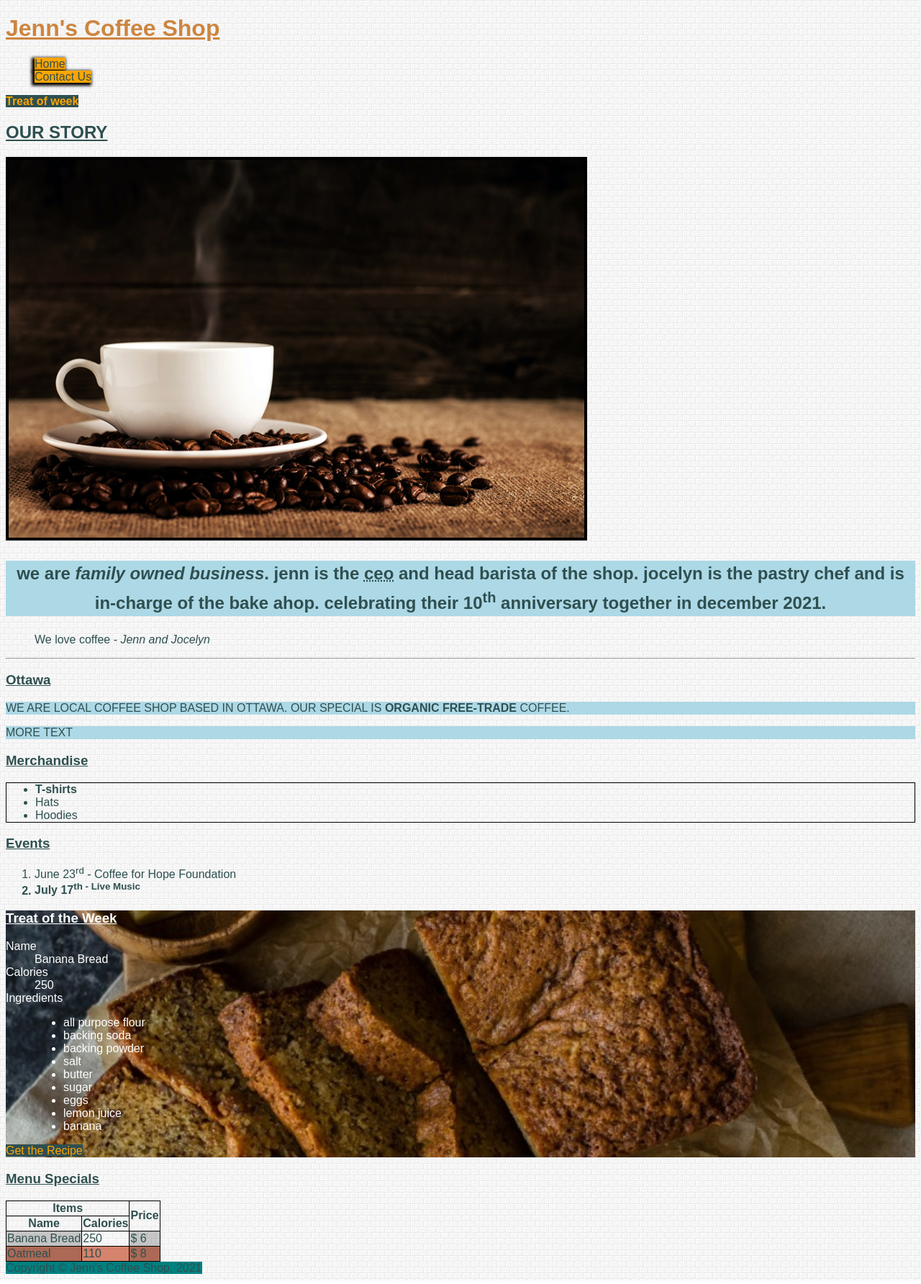
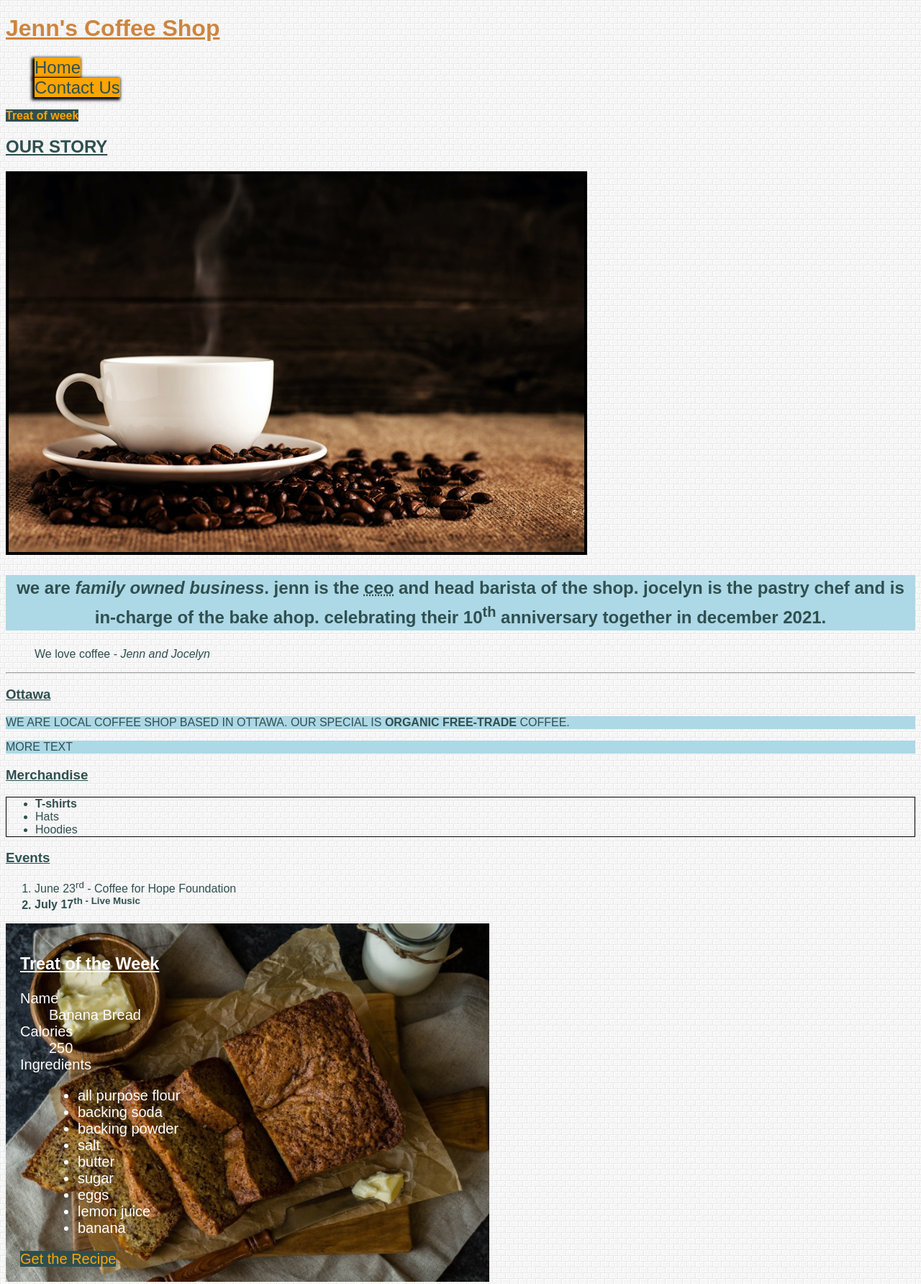
Before and after one commit to hsia0003/hsia0003, a plain HTML site: page week-6/index.html in a window 1280 px wide. Shown: the top 1784 px of the page at 72% size. Drawn offline with Linux system fonts and the light colour scheme.

Commit message:
adds the folder

```diff
--- a/html-assignment/css/assignment.css
+++ b/html-assignment/css/assignment.css
@@ -12,7 +12,7 @@ footer {
 
 .site-title {
     color:darkgoldenrod;
-    text-decoration: border;
+    text-decoration: none;
 }
 
     #my-image {
--- a/week-6/css/main.css
+++ b/week-6/css/main.css
@@ -35,6 +35,8 @@ nav ul{
 nav ul a {
     color: darkslategray;
     text-decoration: none;
+    font-size: 1.5em;
+    /* 1.5 x 16(defour) = 24px */
 }
 
 /*  selecting element with id value */
@@ -44,6 +46,16 @@ nav ul a {
     background-size: cover;
 
     color: white;
+
+    font-size: 1.25rem;
+    /* 1.25 x 16 = 20px */
+    padding: 1em;
+    /* 1 x 20 =20px */
+
+    /* viewpor based unit */
+    /* width: 100vh; */
+
+    width: 50%;
 }
 
 /*  seleting HTML elements with class name */
@@ -66,6 +78,14 @@ article>p {
     line-height: 1.5;
     text-transform: lowercase;
     text-align: center;
+    /* 1em = 24px  */
+    /*
+    html = 20px
+    1rem = 20px
+    font-size: .5rem; = 10px
+    1em = 10px;
+    0.5em = 5px;
+     */
 }
 
 /* adjacent sibling selector */
```
